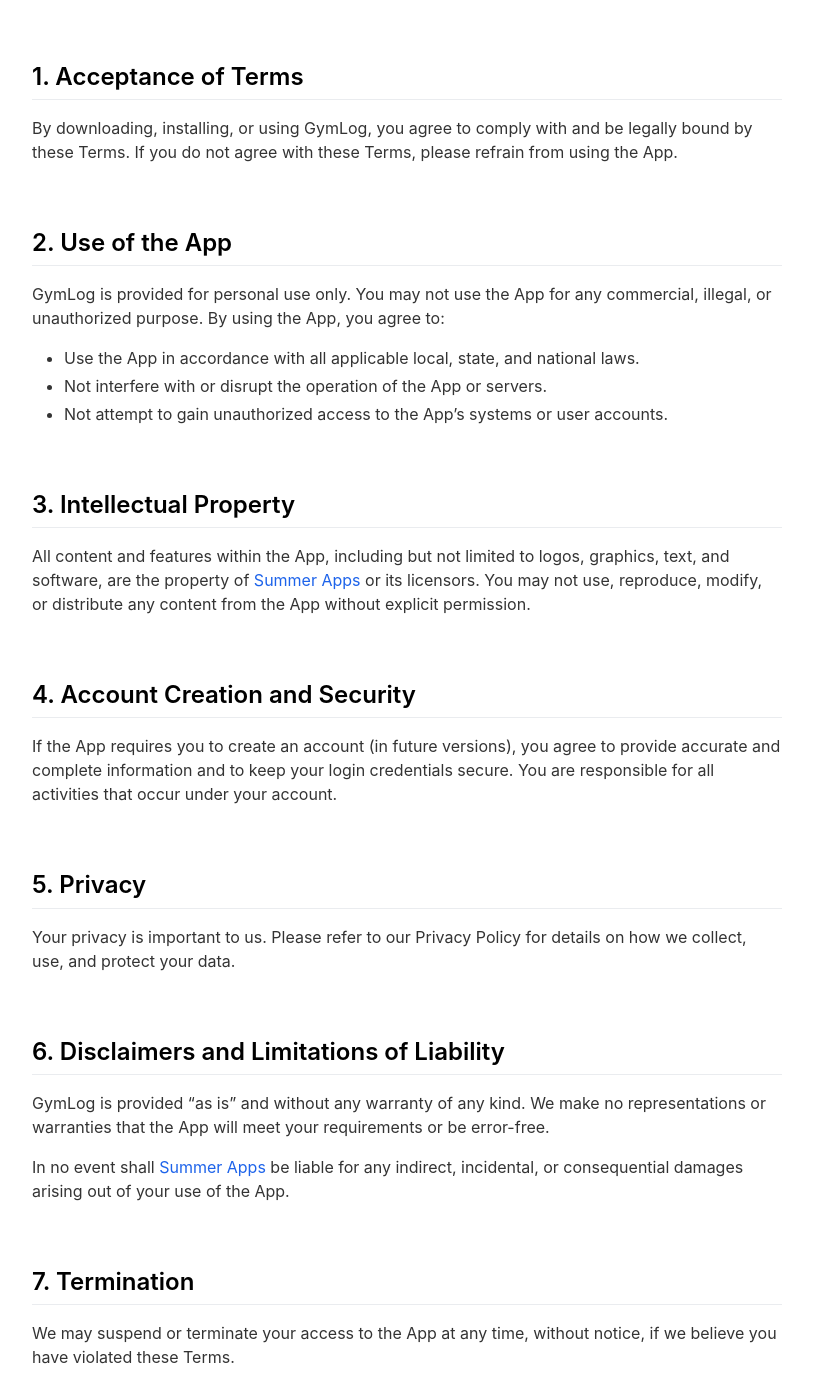
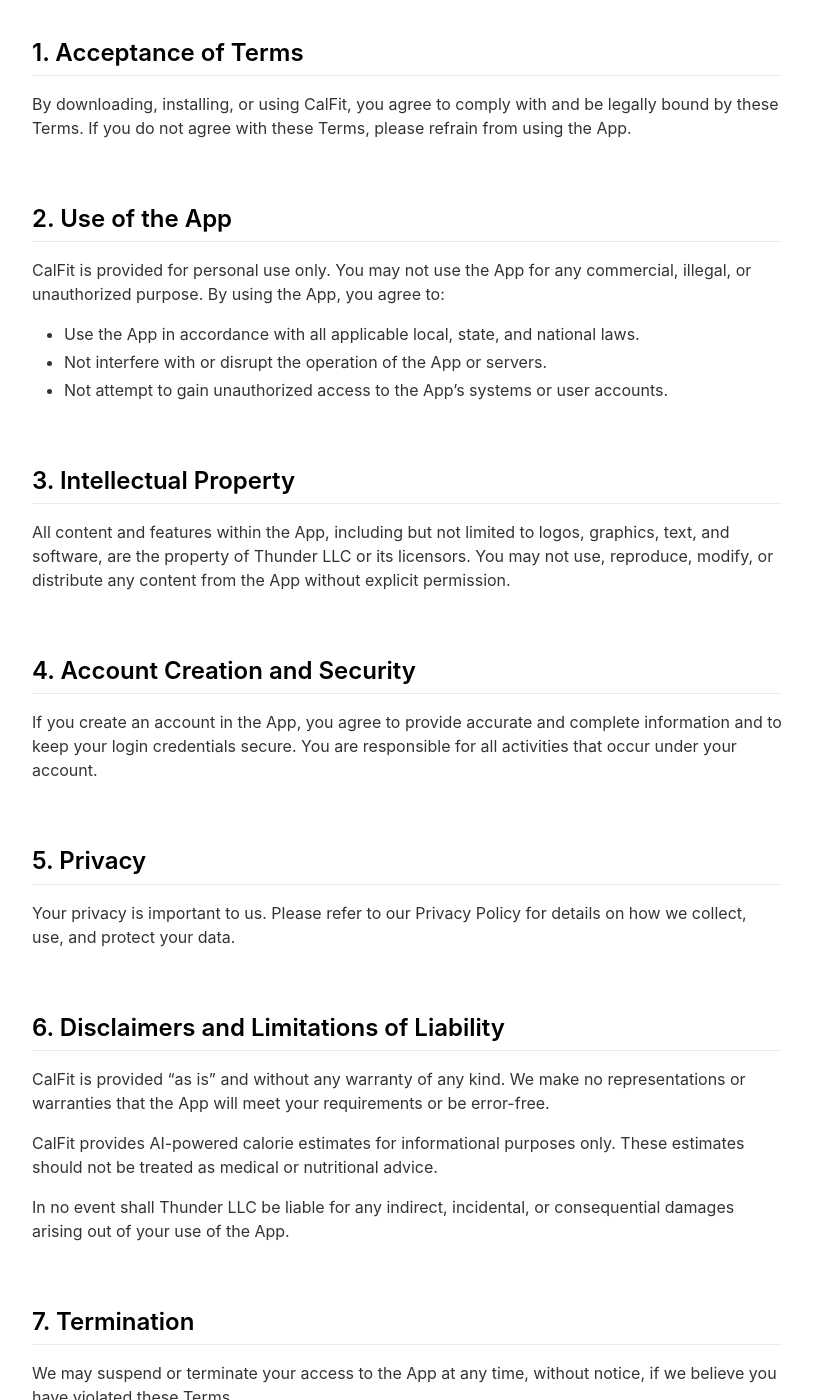
Before and after one commit to khamidjon/gymlog-landing-page, a Jekyll site: the page built from _pages/terms.md, in a window 1280 px wide and 1400 px high, scrolled down 334 px. Shown: the whole window, without its empty margins (233-1046 px from the left). Built offline with Jekyll 4.4.1, drawn with Linux system fonts in a browser that asks for light colours; nearby versions of some CDN libraries; some of the changed text lies outside the part shown.

Commit message:
Rebrand entire site from GymLog to CalFit
- _config.yml: app name, description, features updated for calorie tracking
- terms.md: GymLog → CalFit, Summer Apps → Thunder LLC, added Google Play/Payme, added AI disclaimer, added Uzbekistan jurisdiction
- changelog.md: added 2.0 rebrand entry

Co-Authored-By: Claude Opus 4.6 <noreply@anthropic.com>

```diff
--- a/_config.yml
+++ b/_config.yml
@@ -11,9 +11,9 @@ presskit_download_link                    :
                                                                                       # Or upload your press kit file to assets and set path accordingly (e.g. "assets/your_press_kit.zip").
 
 app_icon                                  : assets/appicon.png                      # Automatically populates if not set and if iOS app ID is set.  Otherwise enter path to icon file manually.
-app_name                                  : Gymlog
+app_name                                  : CalFit
 app_price                                 : Free
-app_description                           : Track your workouts, keep consistency, and improve your body muscles with personalized insights.
+app_description                           : Track your calories, scan food with AI, and reach your fitness goals with personalized insights.
 
 enable_smart_app_banner                   : true                                      # Set to true to show a smart app banner at top of page on mobile devices.
 
@@ -38,21 +38,21 @@ mastodon_link                             :
 # Feature List                            Edit, add or remove features to be presented.
 features                                  :
 
-  - title                                 : Daily Workout Tracking
-    description                           : Easily log your workout throughout the day with our intuitive interface.
-    fontawesome_icon_name                 : dumbbell
+  - title                                 : AI Food Scanner
+    description                           : Snap a photo of your meal and instantly get calorie and macro breakdowns powered by AI.
+    fontawesome_icon_name                 : camera
 
-  - title                                 : Workout Analytics
-    description                           : Get insights into your workout patterns with beautiful charts and statistics.
+  - title                                 : Calorie Tracking
+    description                           : Easily log your meals and track calories throughout the day with our intuitive interface.
+    fontawesome_icon_name                 : utensils
+
+  - title                                 : Nutrition Analytics
+    description                           : Get insights into your eating patterns with beautiful charts and statistics.
     fontawesome_icon_name                 : chart-line
 
-  - title                                 : Personalized Insights
-    description                           : Receive tailored recommendations based on your workout patterns and triggers.
+  - title                                 : Personalized Goals
+    description                           : Receive tailored calorie and macro targets based on your fitness goals.
     fontawesome_icon_name                 : lightbulb
-
-  - title                                 : Gym Journal
-    description                           : Add notes and track what influences your workout with our built-in journal feature.
-    fontawesome_icon_name                 : book
 
   - title                                 : Privacy Focused
     description                           : Your data stays private and secure on your device.
@@ -63,11 +63,11 @@ features                                  :
     fontawesome_icon_name                 : paint-brush
 
   - title                                 : Reminders
-    description                           : Never forget to track your workout with customizable reminders.
+    description                           : Never forget to log your meals with customizable reminders.
     fontawesome_icon_name                 : bell
 
   - title                                 : Export Data
-    description                           : Export your data for personal analysis or sharing with healthcare providers.
+    description                           : Export your nutrition data for personal analysis or sharing with healthcare providers.
     fontawesome_icon_name                 : download
 
 
--- a/_pages/terms.md
+++ b/_pages/terms.md
@@ -5,30 +5,30 @@ include_in_header: false
 ---
 
 **Last updated**
-May 09 2025
+May 21 2026
 
 # Terms of Use
-These Terms of Use ("Terms") govern your use of the GymLog app ("App"). By accessing or using the App, you agree to be bound by these Terms.
+These Terms of Use ("Terms") govern your use of the CalFit app ("App"), developed and operated by **Thunder LLC**. By accessing or using the App, you agree to be bound by these Terms.
 
 <br>
 ## 1. Acceptance of Terms
-By downloading, installing, or using GymLog, you agree to comply with and be legally bound by these Terms. If you do not agree with these Terms, please refrain from using the App.
+By downloading, installing, or using CalFit, you agree to comply with and be legally bound by these Terms. If you do not agree with these Terms, please refrain from using the App.
 
 <br>
 ## 2. Use of the App
-GymLog is provided for personal use only. You may not use the App for any commercial, illegal, or unauthorized purpose. By using the App, you agree to:
+CalFit is provided for personal use only. You may not use the App for any commercial, illegal, or unauthorized purpose. By using the App, you agree to:
 
 - Use the App in accordance with all applicable local, state, and national laws.
 - Not interfere with or disrupt the operation of the App or servers.
-- Not attempt to gain unauthorized access to the App’s systems or user accounts.
+- Not attempt to gain unauthorized access to the App's systems or user accounts.
 
 <br>
 ## 3. Intellectual Property
-All content and features within the App, including but not limited to logos, graphics, text, and software, are the property of [Summer Apps](https://www.summerapps.com) or its licensors. You may not use, reproduce, modify, or distribute any content from the App without explicit permission.
+All content and features within the App, including but not limited to logos, graphics, text, and software, are the property of Thunder LLC or its licensors. You may not use, reproduce, modify, or distribute any content from the App without explicit permission.
 
 <br>
 ## 4. Account Creation and Security
-If the App requires you to create an account (in future versions), you agree to provide accurate and complete information and to keep your login credentials secure. You are responsible for all activities that occur under your account.
+If you create an account in the App, you agree to provide accurate and complete information and to keep your login credentials secure. You are responsible for all activities that occur under your account.
 
 <br>
 ## 5. Privacy
@@ -36,9 +36,11 @@ Your privacy is important to us. Please refer to our Privacy Policy for details
 
 <br>
 ## 6. Disclaimers and Limitations of Liability
-GymLog is provided “as is” and without any warranty of any kind. We make no representations or warranties that the App will meet your requirements or be error-free.
+CalFit is provided "as is" and without any warranty of any kind. We make no representations or warranties that the App will meet your requirements or be error-free.
 
-In no event shall [Summer Apps](https://www.summerapps.com) be liable for any indirect, incidental, or consequential damages arising out of your use of the App.
+CalFit provides AI-powered calorie estimates for informational purposes only. These estimates should not be treated as medical or nutritional advice.
+
+In no event shall Thunder LLC be liable for any indirect, incidental, or consequential damages arising out of your use of the App.
 
 <br>
 ## 7. Termination
@@ -50,25 +52,28 @@ We reserve the right to modify these Terms at any time. When we do, the updated
 
 <br>
 ## 9. Subscriptions
-Gymlog offers auto-renewing monthly and yearly subscription plans that unlock premium features within the app.
+CalFit offers auto-renewing monthly and yearly subscription plans that unlock premium features within the app.
 
-- Payment will be charged to your Apple ID account at the confirmation of purchase.
+- Payment will be charged to your Apple ID or Google Play account at the confirmation of purchase, or processed through supported third-party payment providers (such as Payme) in applicable regions.
 - Subscriptions renew automatically unless canceled at least 24 hours before the end of the current billing period.
-- You can manage or cancel your subscription at any time by going to your Apple ID Account Settings on the App Store.
+- You can manage or cancel your subscription at any time through your Apple ID Account Settings, Google Play subscriptions, or the respective payment provider.
 - If a free trial is offered, any unused portion will be forfeited once you purchase a subscription.
-- No refunds are provided for unused time, but you may be eligible for a refund via Apple. Learn more at:
-https://support.apple.com/en-us/HT204084
+- For refunds, contact the respective platform:
+  - Apple: https://support.apple.com/en-us/HT204084
+  - Google Play: https://support.google.com/googleplay/answer/2479637
 
 <br>
 ## 10. Changes to Subscription Terms
-We may update our subscription pricing or features. If we do, we’ll notify you in advance via the app or email. Continued use of the app after changes implies your acceptance.
+We may update our subscription pricing or features. If we do, we'll notify you in advance via the app or email. Continued use of the app after changes implies your acceptance.
 
 <br>
 ## 11. Governing Law and Dispute Resolution
-These Terms shall be governed by the laws of [Insert Jurisdiction], and any disputes shall be resolved through [Arbitration/Mediation] in [Location], unless prohibited by applicable law.
+These Terms shall be governed by the laws of the Republic of Uzbekistan, and any disputes shall be resolved through mediation or the appropriate courts of Uzbekistan, unless prohibited by applicable law.
 
 <br>
 ## 12. Contact Information
 If you have any questions about these Terms, please contact us at:
-📧 admin@summerapps.com
+
+Thunder LLC
+Email: admin@summerapps.com
 <br>
```
Also changed, not shown: _pages/changelog.md (+7 -0 lines).
